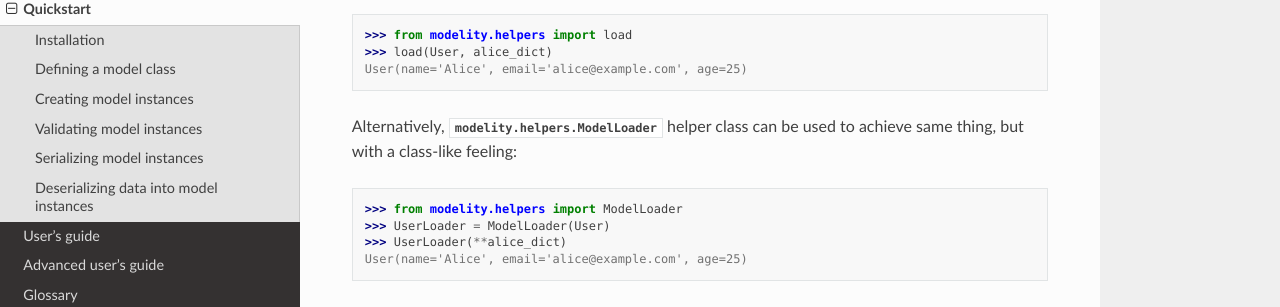
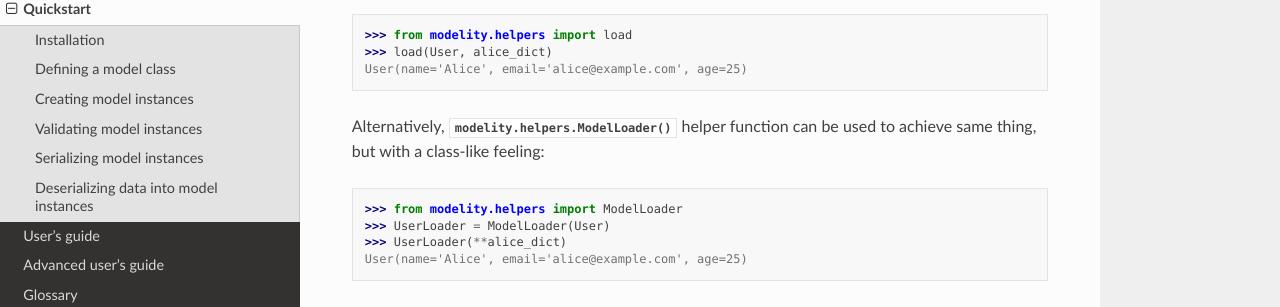
Before and after one commit to mwiatrzyk/modelity, a Sphinx documentation site: the page built from docs/source/quickstart.rst, in a window 1280 px wide and 900 px high, scrolled down 2613 px. Shown: the part 141-448 px from the top of the window. Built offline with Sphinx 7.4.7 and the Read the Docs theme 3.1.0, drawn with Linux system fonts in a browser that asks for light colours.

Commit message:
docs: fix reference in quickstart

```diff
--- a/docs/source/quickstart.rst
+++ b/docs/source/quickstart.rst
@@ -156,7 +156,7 @@ For deserialization, use :func:`modelity.helpers.load` helper function:
     >>> load(User, alice_dict)
     User(name='Alice', email='alice@example.com', age=25)
 
-Alternatively, :class:`modelity.helpers.ModelLoader` helper class can be used
+Alternatively, :func:`modelity.helpers.ModelLoader` helper function can be used
 to achieve same thing, but with a class-like feeling:
 
 .. doctest::
```
